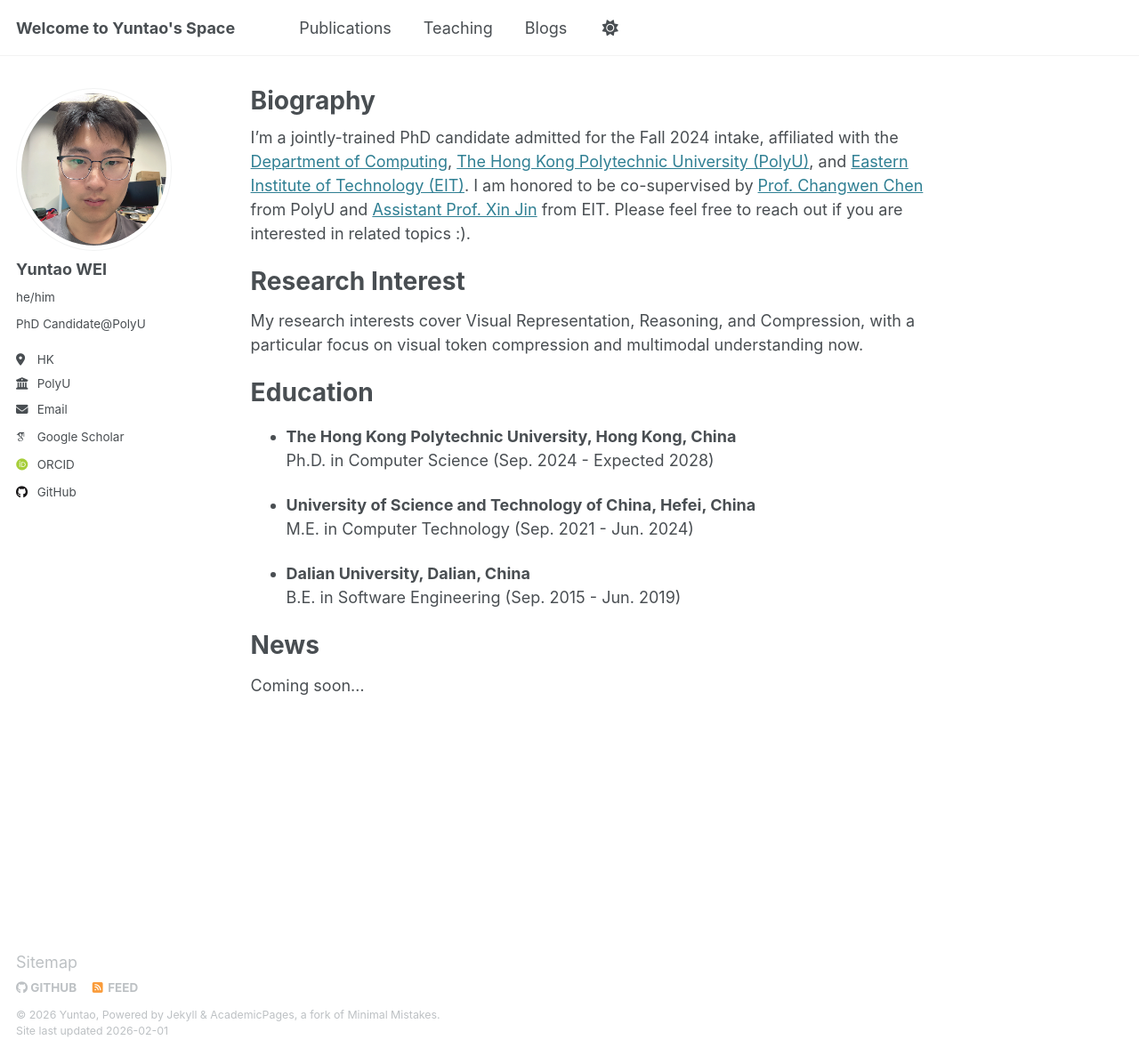
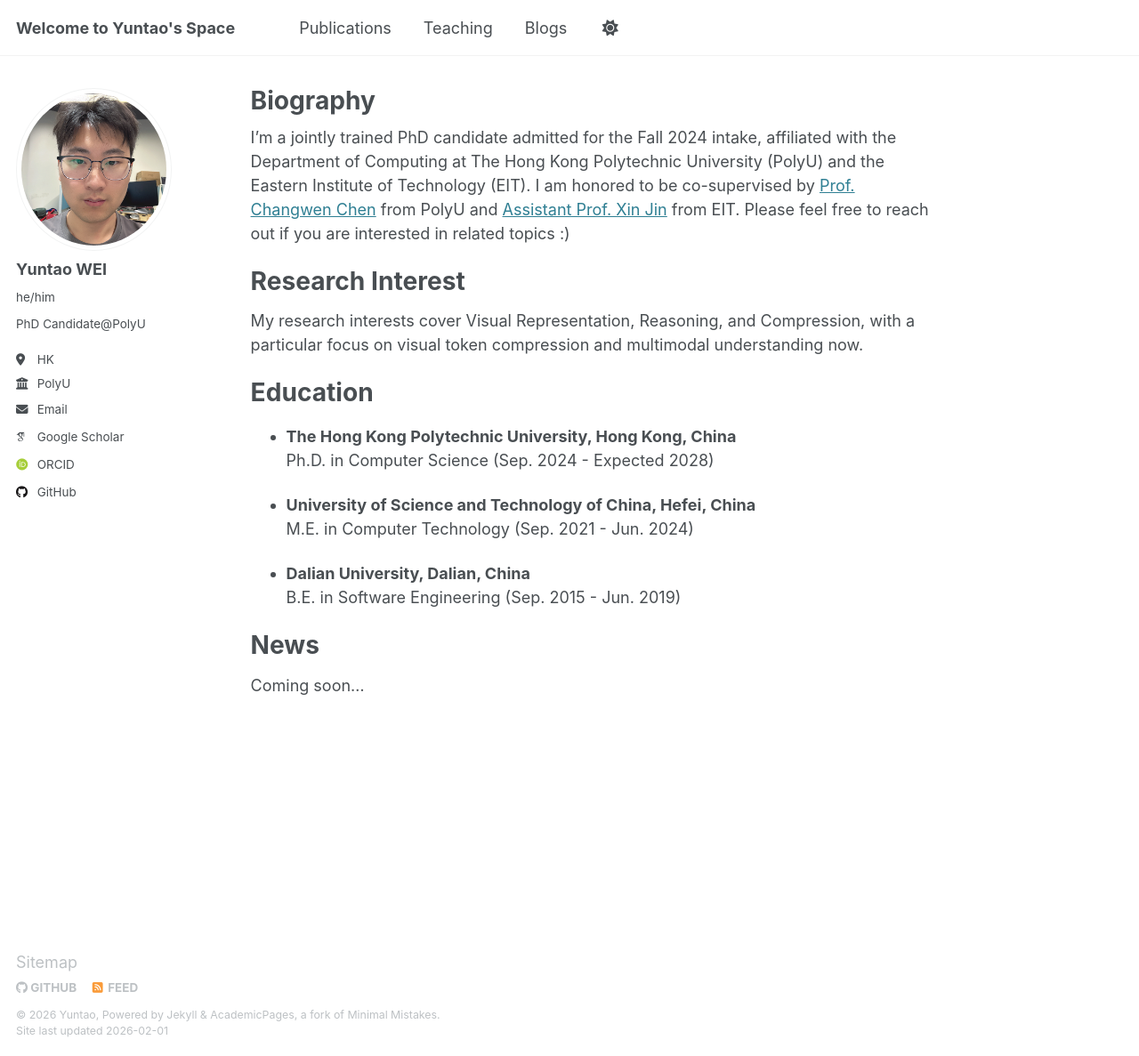
Before and after one commit to yuntao229/yuntao229.github.io, a Jekyll site: the page built from _pages/about.md, in a window 1280 px wide and 1187 px high. Shown: the whole window at 89% size. Built offline with Jekyll 4.4.1, drawn with Linux system fonts in a browser that asks for light colours; some web fonts are replaced.

Commit message:
Revise about section for clarity and grammar
Corrected grammatical errors and improved clarity in the about section.

```diff
--- a/_pages/about.md
+++ b/_pages/about.md
@@ -7,7 +7,7 @@ redirect_from:
   - /about.html
 ---
 
-I'm a jointly-trained PhD candidate admitted for the Fall 2024 intake, affiliated with the [Department of Computing](https://www.polyu.edu.hk/comp/), [The Hong Kong Polytechnic University (PolyU)](https://www.polyu.edu.hk), and [Eastern Institute of Technology (EIT)](https://www.eitech.edu.cn/). I am honored to be co-supervised by [Prof. Changwen Chen](https://www.polyu.edu.hk/comp/people/academic-staff/prof-chen-changwen/?sc_lang=en) from PolyU and [Assistant Prof. Xin Jin](https://jinx-ustc.github.io/jinxin.github.io/) from EIT. Please feel free to reach out if you are interested in related topics :).
+I'm a jointly trained PhD candidate admitted for the Fall 2024 intake, affiliated with the Department of Computing at The Hong Kong Polytechnic University (PolyU) and the Eastern Institute of Technology (EIT). I am honored to be co-supervised by [Prof. Changwen Chen](https://www.polyu.edu.hk/comp/people/academic-staff/prof-chen-changwen/?sc_lang=en) from PolyU and [Assistant Prof. Xin Jin](https://jinx-ustc.github.io/jinxin.github.io/) from EIT. Please feel free to reach out if you are interested in related topics :)
 
 # Research Interest
 
```
